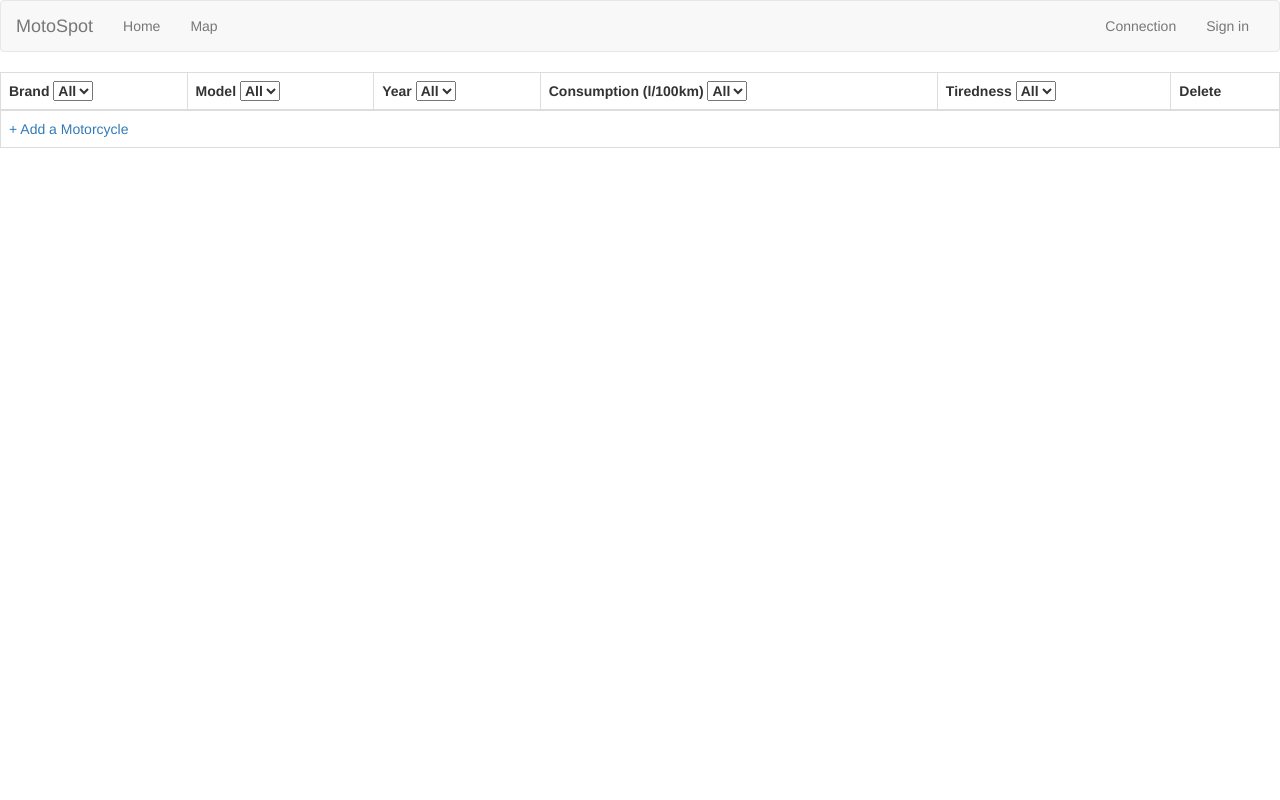
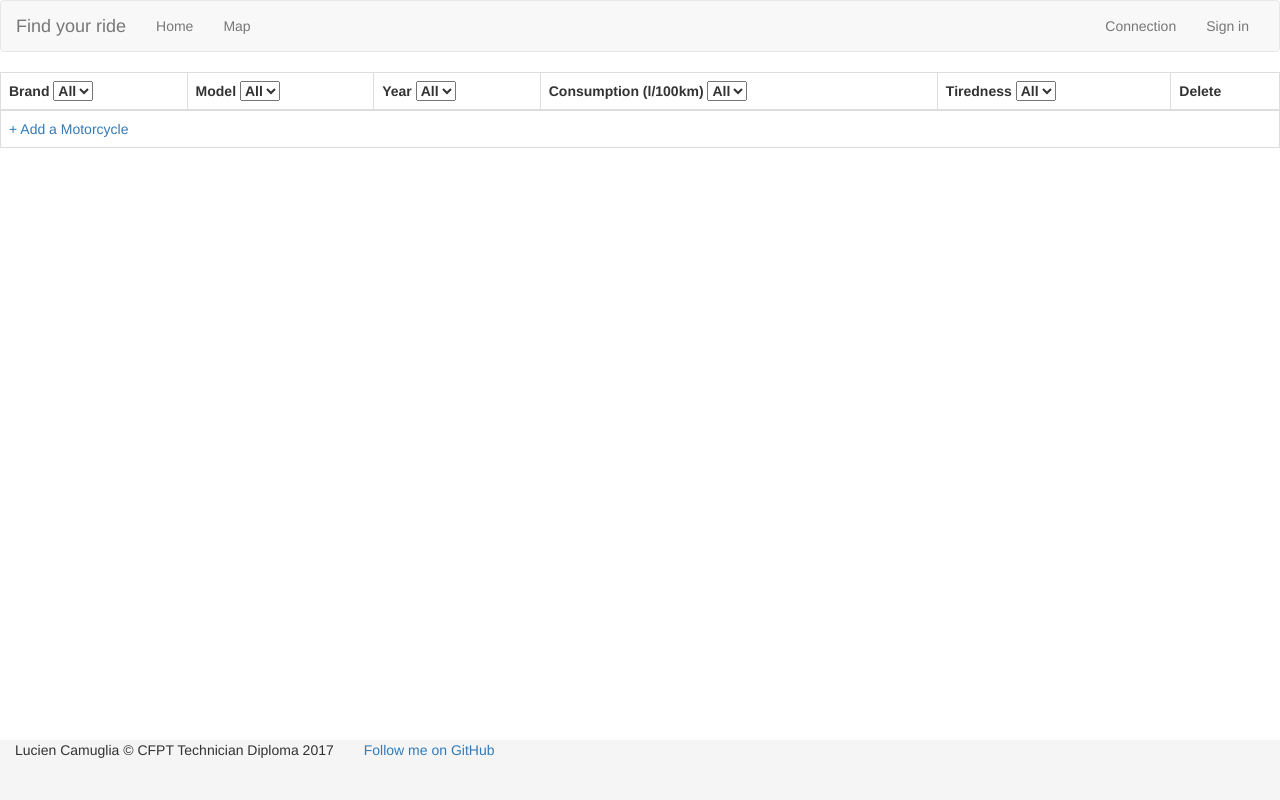
Before and after one commit to LucienCamuglia/FindYourRide, a PHP site: page /manageMoto.php in a window 1280 px wide. Run offline with PHP 8.4, Linux system fonts and the light colour scheme; data that the repository does not hold is empty; some libraries are stand-ins or nearby versions.

Commit message:
Finalisation du site

```diff
--- a/Diplome/CSS/main.css
+++ b/Diplome/CSS/main.css
@@ -7,6 +7,14 @@ and open the template in the editor.
     Created on : 11 avr. 2017, 11:12:35
     Author     : CAMUGLIAL_INFO
 */
+html {
+  position: relative;
+  min-height: 100%;
+}
+body {
+  /* Margin bottom by footer height */
+  margin-bottom: 60px;
+}
 
 .red{
     color:red;
@@ -133,3 +141,18 @@ body.loading .modalLoad {
     outline: none;
     box-shadow: 0 2px 6px rgba(0, 0, 0, 0.3);
 }
+
+.footer {
+  position: absolute;
+  bottom: 0;
+  width: 100%;
+  /* Set the fixed height of the footer here */
+  height: 60px;
+  background-color: #f5f5f5;
+}
+
+.footer span {
+  width: auto;
+  max-width: 680px;
+  padding: 0 15px;
+}
--- /dev/null
+++ b/Diplome/Includes/footer.php
@@ -0,0 +1,3 @@
+<footer class="footer">
+    <span>Lucien Camuglia &copy; CFPT Technician Diploma 2017</span><span style="text-align: right;"><a href="https://github.com/LucienCamuglia/FindYourRide" target = "_blank">Follow me on GitHub</a></span>
+</footer>
--- a/Diplome/Includes/menu.php
+++ b/Diplome/Includes/menu.php
@@ -25,7 +25,7 @@ function DisplayMenu($page) {
                     <span class="icon-bar"></span>
                     <span class="icon-bar"></span>
                 </button>
-                <a class="navbar-brand" href="#">MotoSpot</a>
+                <a class="navbar-brand" href="./Index.php">Find your ride</a>
             </div>
 
             <!-- Collect the nav links, forms, and other content for toggling -->
--- a/Diplome/Index.php
+++ b/Diplome/Index.php
@@ -16,5 +16,7 @@ and open the template in the editor.
         DisplayMenu(basename($_SERVER['PHP_SELF']));
 
         ?>
+          <?php include './Includes/footer.php'; ?>
     </body>
+
 </html>
--- a/Diplome/Inscription.php
+++ b/Diplome/Inscription.php
@@ -149,5 +149,6 @@ if ($value) {
                 </form>
             </center>
         </div>
+          <?php include './Includes/footer.php'; ?>
     </body>
 </html>
--- a/Diplome/manageMoto.php
+++ b/Diplome/manageMoto.php
@@ -90,5 +90,6 @@ and open the template in the editor.
             </tfoot>
 
         </table>
+          <?php include './Includes/footer.php'; ?>
     </body>
 </html>
--- a/Diplome/manageUsers.php
+++ b/Diplome/manageUsers.php
@@ -91,5 +91,6 @@ and open the template in the editor.
             </tfoot>
 
         </table>
+          <?php include './Includes/footer.php'; ?>
     </body>
 </html>
--- a/Diplome/map.php
+++ b/Diplome/map.php
@@ -47,5 +47,6 @@ and open the template in the editor.
             <p><span style="text-align: left;" class="col-lg-8" id="InfoConsumption">Consumption : 52 liters</span><span style="text-align: right;" class="col-lg-6"></span></p>
 
         </div>
+          <?php include './Includes/footer.php'; ?>
     </body>
 </html>
```
Also changed, not shown: Diplome/Includes/ajax.php (+13 -0 lines), Diplome/JS/Map.js (+37 -4 lines), Diplome/itineraire.php (+4 -3 lines).
